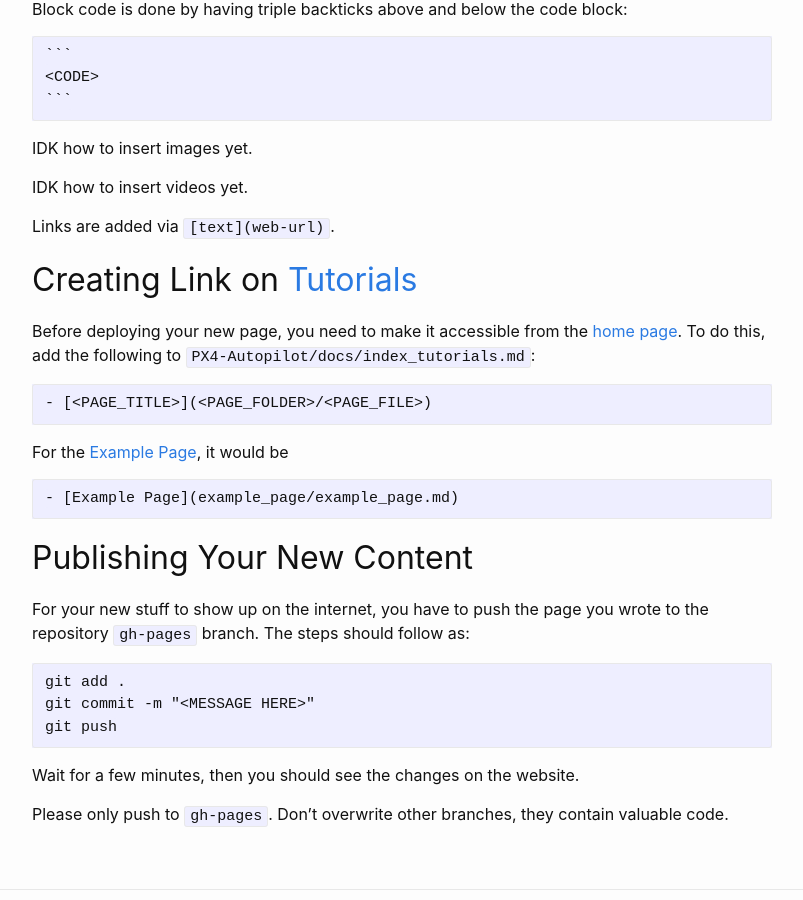
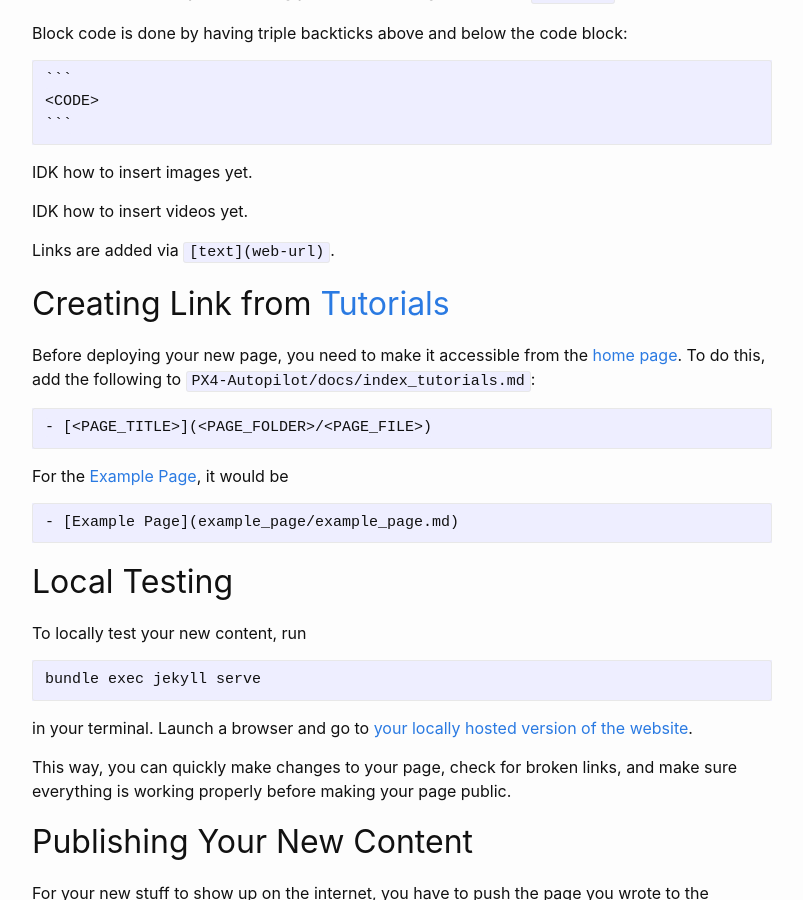
Before and after one commit to ASU-RISE-Lab/Docs_Website, a Jekyll site: the page built from docs/add_to_website/add_to_website.md, in a window 1280 px wide and 900 px high, scrolled down 2294 px. Shown: the whole window, without its empty margins (238-1041 px from the left). Built offline with Jekyll 4.4.1, drawn with Linux system fonts in a browser that asks for light colours; the table of contents is made by our own code; some of the changed text lies outside the part shown.

Commit message:
Added instructions to locally test stuff

````diff
--- a/docs/add_to_website/add_to_website.md
+++ b/docs/add_to_website/add_to_website.md
@@ -99,7 +99,7 @@ IDK how to insert videos yet.
 
 Links are added via `[text](web-url)`.
 
-## Creating Link on [Tutorials](..)
+## Creating Link from [Tutorials](..)
 
 Before deploying your new page, you need to make it accessible from the [home page](../..).
 To do this, add the following to `PX4-Autopilot/docs/index_tutorials.md`:
@@ -111,6 +111,17 @@ For the [Example Page](../example_page/example_page.md), it would be
 ```
 - [Example Page](example_page/example_page.md)
 ```
+
+## Local Testing
+
+To locally test your new content, run
+```
+bundle exec jekyll serve
+```
+in your terminal. Launch a browser and go to [your locally hosted version of the website](http://127.0.0.1:4000/PX4-Autopilot/).
+
+This way, you can quickly make changes to your page, check for broken links, and make sure everything is working
+properly before making your page public.
 
 ## Publishing Your New Content
 
````
